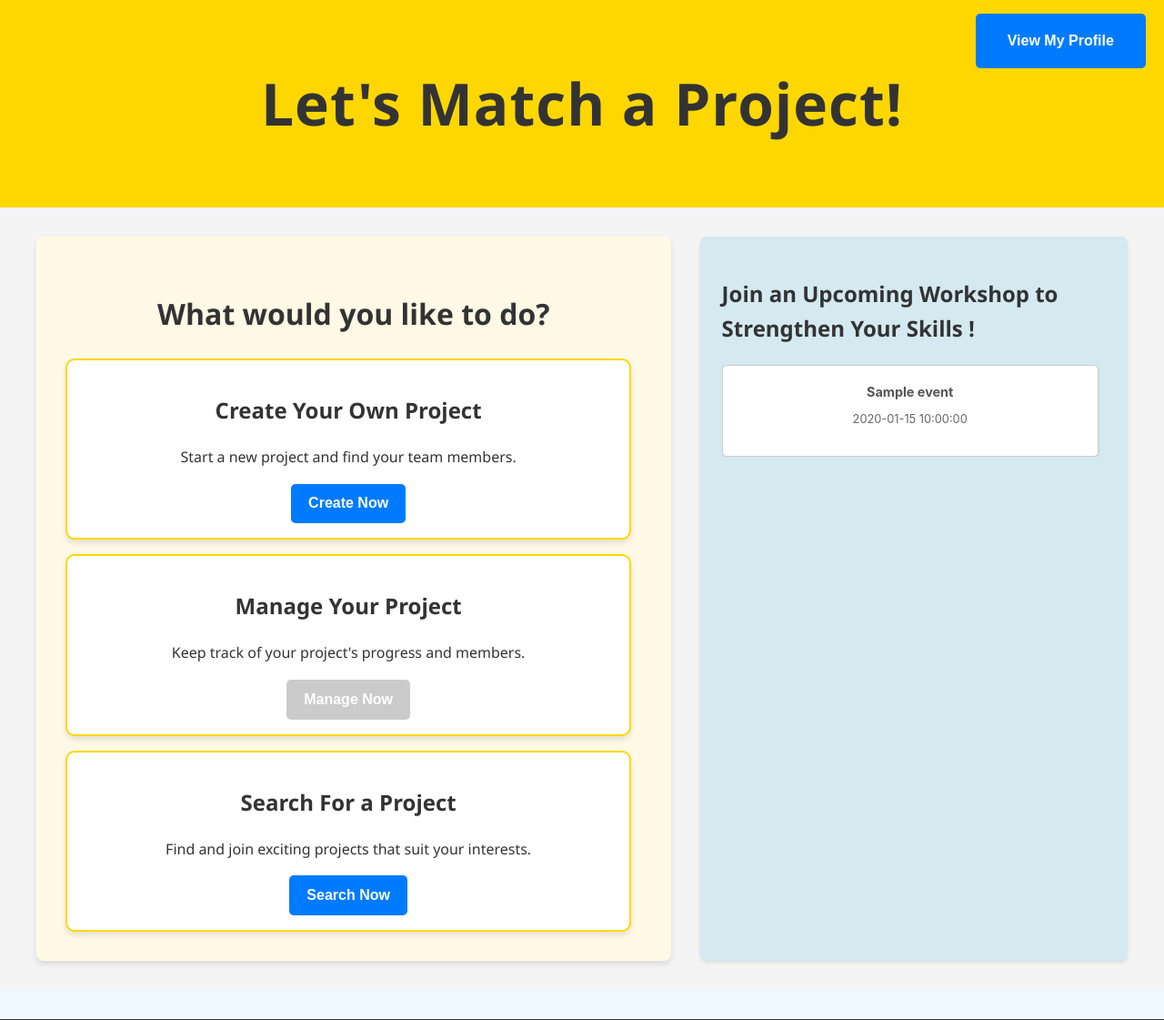
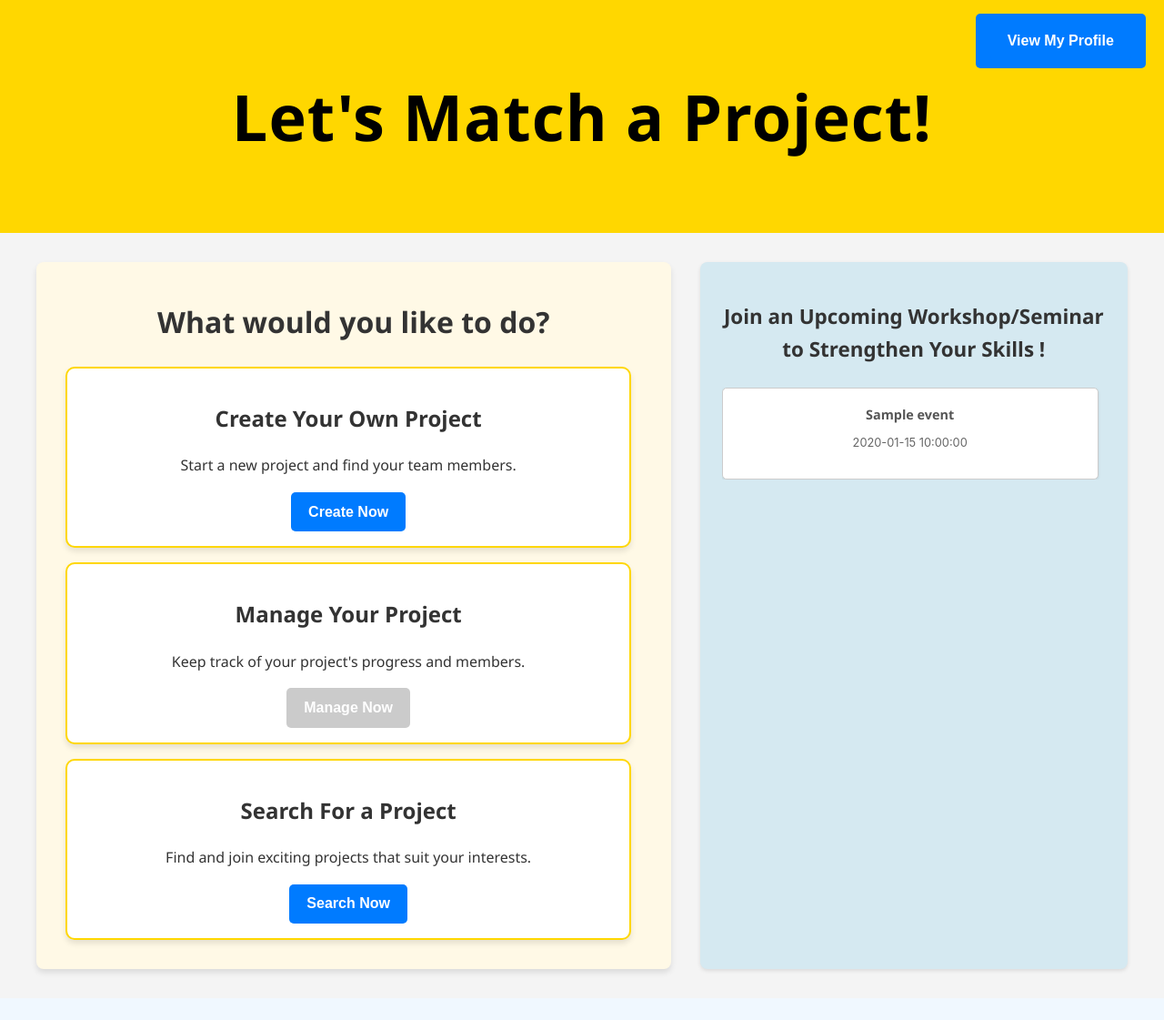
Before and after one commit to willholyhasted/SSE_group_project, a Flask app: template src/templates/main.html in a window 1280 px wide. Shown: the top 1121 px of the page at 91% size. Run offline with Flask 3, Linux system fonts and the light colour scheme; the template is opened without the code that fills it: most values are stand-ins (such as "Sample title", 1, 10 or a date in 2020); parts of the project's set-up code (start-up, migrations or seed data) failed here and were passed over.

Commit message:
overall stylish adjustment

```diff
--- a/src/static/index_style.css
+++ b/src/static/index_style.css
@@ -16,9 +16,9 @@ body {
     font-weight: bold;
     background-color: #ffd700; /* Vivid coral red */
     color: white;
-    padding: 30px 0;
+    padding: 45px 0;
     text-align: center;
-    font-size: 35px;
+    font-size: 38px;
     letter-spacing: 1px;
     color: black;
 }
@@ -51,6 +51,7 @@ form {
 
 /* Label styles */
 label {
+    font-weight: bold;
     font-size: 18px;
     color: #003366;
 }
--- a/src/static/styles_main.css
+++ b/src/static/styles_main.css
@@ -11,14 +11,14 @@ body {
 
 /* Header Style */
 .header {
+    font-weight: bold;
+    background-color: #ffd700;
+    color: white;
+    padding: 25px 0;
     text-align: center;
-    background-color: #FFD700;
-    padding: 20px 0;
-    font-size: 2rem;
-    font-weight: bold;
-    color: #333;
+    font-size: 35px;
     letter-spacing: 1px;
-    position: relative;
+    color: black;
 }
 
 /* Button within the header */
@@ -76,6 +76,7 @@ body {
     font-weight: bold;
     color: #333;
     margin-bottom: 1.5rem;
+    margin-top: 0.5rem;
 }
 
 .button-container-vertical {
@@ -152,6 +153,15 @@ button:disabled {
     height: auto; /* Let the section size adjust based on its content */
 }
 
+.small-title {
+    font-size: 1.4rem;
+    align-items: center;
+    text-align: center;
+    font-weight: bold;
+    color: #333;
+    margin-bottom: 1.5rem;
+}
+
 /* Scrollable Event List */
 .events-container {
     display: flex;
@@ -190,7 +200,6 @@ button:disabled {
 }
 
 .event-title {
-    font-family: 'Inter', serif;
     font-size: 0.9rem;
     font-weight: bold;
     color: #555;
--- a/src/static/styles_projectsinfo.css
+++ b/src/static/styles_projectsinfo.css
@@ -13,7 +13,7 @@ body {
 .header {
     text-align: center;
     background-color: #FFD700; /* Gold background */
-    padding: 20px 0;
+    padding: 12px 0;
     font-size: 30px;
     font-weight: bold;
     color: #333;
@@ -30,6 +30,7 @@ body {
 
 /* Project Details Container */
 .project-details {
+    font-size: 1.2rem;
     background-color: #fff; /* White background */
     border: 2px solid #FFD700; /* Gold border */
     border-radius: 10px; /* Rounded corners */
@@ -40,7 +41,7 @@ body {
 }
 
 .project-details h2 {
-    font-size: 2rem;
+    font-size: 3rem;
     color: #007BFF; /* Blue color for project title */
     margin-bottom: 1rem;
 }
--- a/src/static/styles_search.css
+++ b/src/static/styles_search.css
@@ -13,8 +13,8 @@ body {
 .header {
     text-align: center;
     background-color: #FFD700; /* Gold background */
-    padding: 20px 0;
-    font-size: 30px;
+    padding: 18px 0;
+    font-size: 28px;
     font-weight: bold;
     color: #333;
     letter-spacing: 1px;
--- a/src/templates/main.html
+++ b/src/templates/main.html
@@ -62,7 +62,7 @@
 
             <!-- Right Section -->
             <section class="right-section">
-                <h2 class="small-title">Join an Upcoming Workshop to Strengthen Your Skills !</h2>
+                <h2 class="small-title">Join an Upcoming Workshop/Seminar to Strengthen Your Skills !</h2>
                 <div class="events-container">
                     {% for event in events %}
                     <div class="event">
--- a/src/templates/project_infopage.html
+++ b/src/templates/project_infopage.html
@@ -13,14 +13,14 @@ Each project includes information such as the project name, founder details, fie
 </head>
 <body>
     <header class="header">
-        <h1>Project Details</h1>
+    {% for project in projects %}
+        <h1>{{project.project_name}}</h1>
+    {% endfor %}
     </header>
     <main class="main">
         <div class="project-details">
             <!-- Loop through the 'projects' list to display project information -->
             {% for project in projects %}
-                <!-- Display project name -->
-                <h2>{{project.project_name}}</h2>
                 <!-- Display founder's full name -->
                 <p><strong>Founder Name:</strong>{{" " + project.first_name + " " + project.second_name }}</p>
                 <!-- Display project field -->
```
Also changed, not shown: src/app.py (+4 -4 lines), src/templates/manage_project.html (+4 -3 lines), src/templates/register_page.html (+8 -6 lines).
